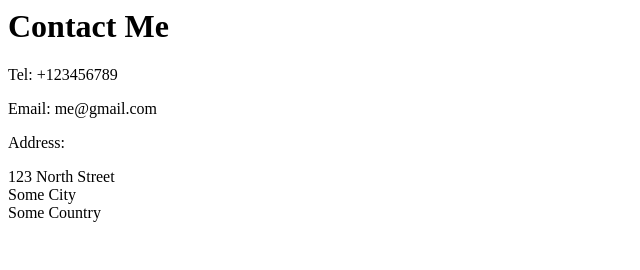
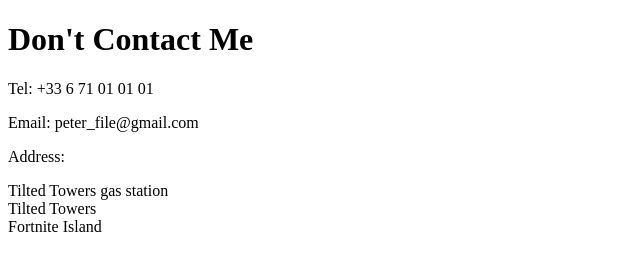
Before and after one commit to Ganymede-Blue/html-portfolio, a plain HTML site: page public/contact.html in a window 1280 px wide. Shown: the whole page, without its empty margins (0-640 px from the left). Drawn offline with Linux system fonts and the light colour scheme.

Commit message:
Update contact.html

```diff
--- a/public/contact.html
+++ b/public/contact.html
@@ -1,9 +1,20 @@
-<h1>Contact Me</h1>
-<p>Tel: +123456789</p>
-<p>Email: me@gmail.com</p>
+<!DOCTYPE html>
+<html lang="en">
+<head>
+  <meta charset="UTF-8">
+  <meta name="viewport" content="width=device-width, initial-scale=1.0">
+  <title>Document</title>
+</head>
+<body>
+
+</body>
+</html>
+<h1>Don't Contact Me</h1>
+<p>Tel: +33 6 71 01 01 01</p>
+<p>Email: peter_file@gmail.com</p>
 <p>Address:</p>
 <p>
-  123 North Street<br />
-  Some City<br />
-  Some Country <br />
+  Tilted Towers gas station<br />
+  Tilted Towers<br />
+  Fortnite Island<br />
 </p>
```
